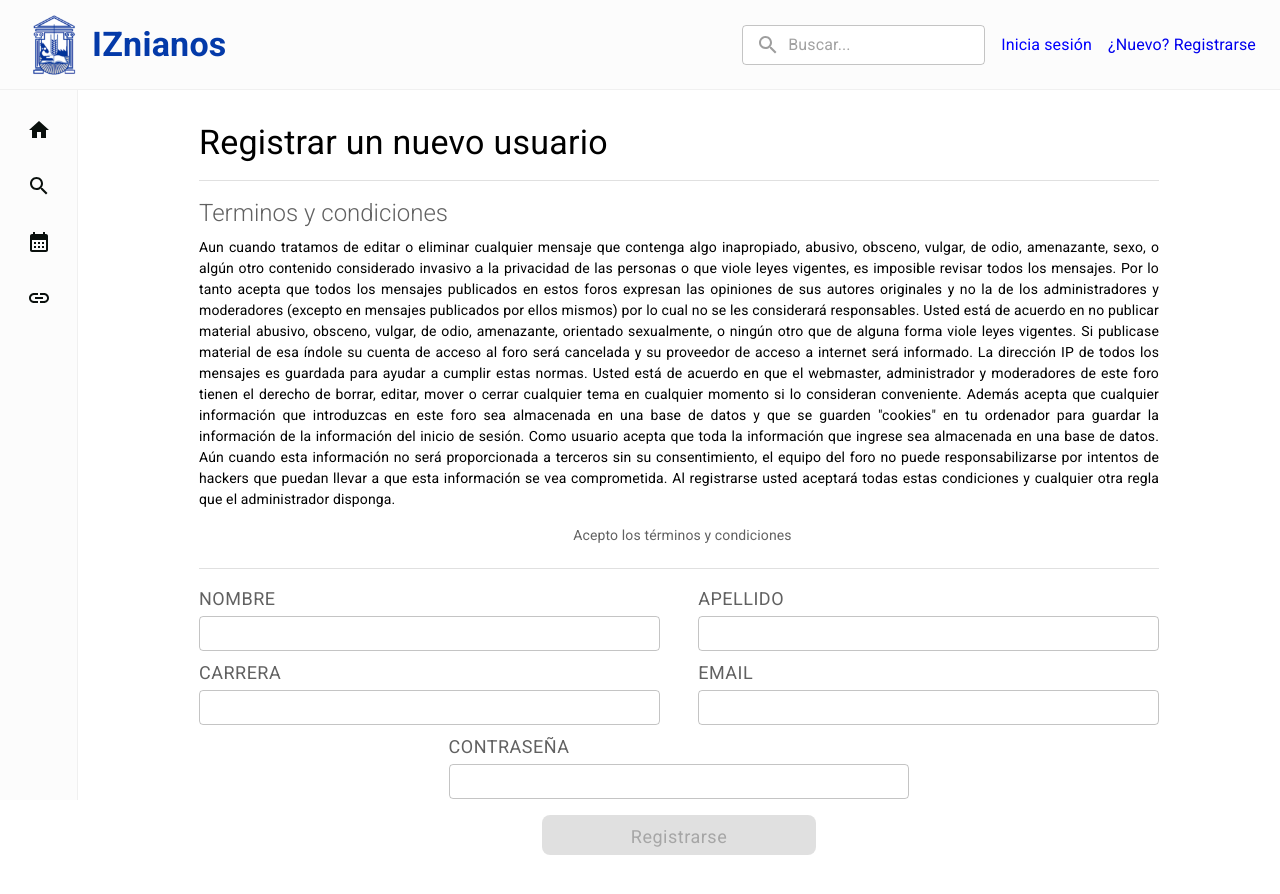
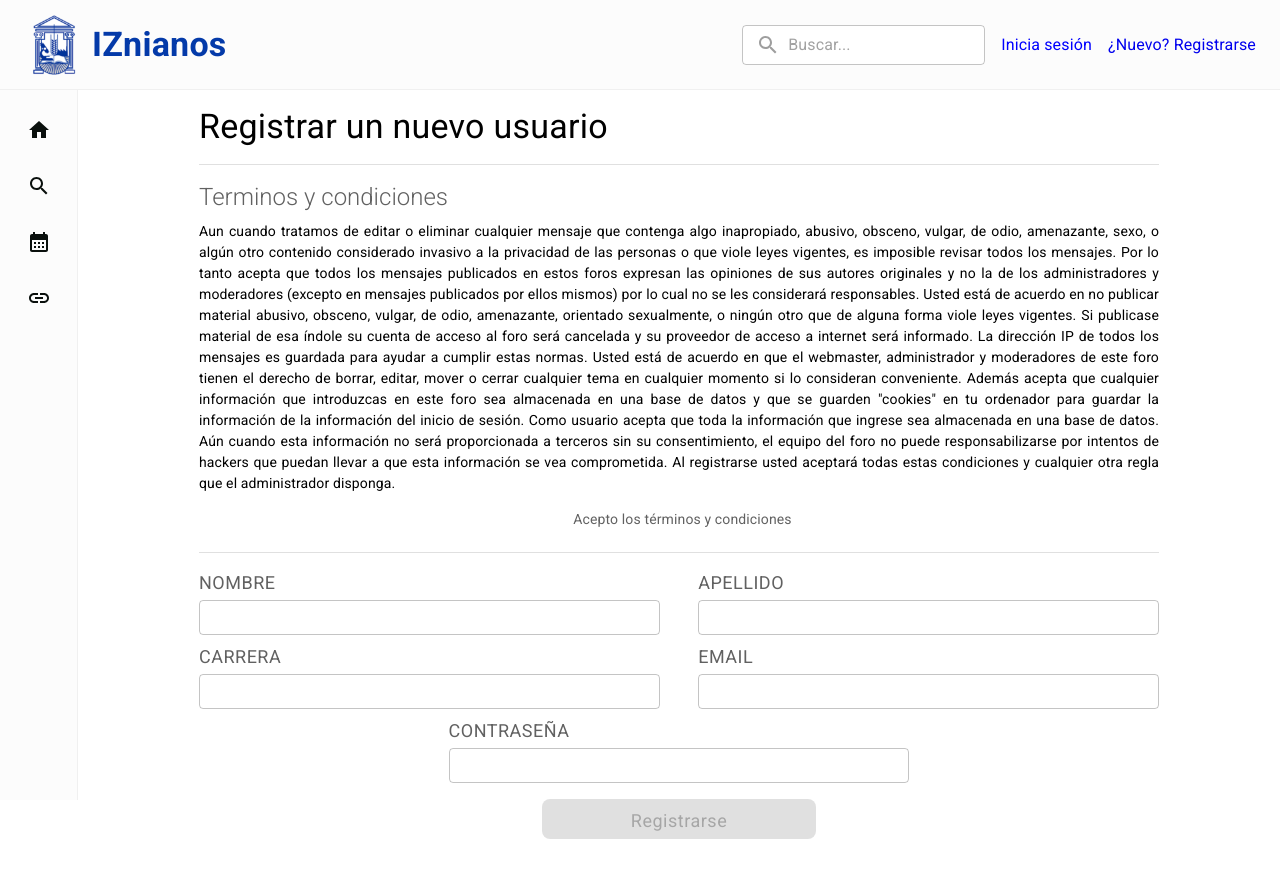
Before and after one commit to 1nazareno1/Front-ALG-3, a React (Vite) app: page /registro in a window 1280 px wide. After the commit the page ends 863 px from the top, so only its background shows below. Built offline with nearby package versions, Linux system fonts and the light colour scheme; some icons are missing.

Commit message:
Ajustes visuales

```diff
--- a/src/App.jsx
+++ b/src/App.jsx
@@ -9,10 +9,6 @@ import { RegisterPage } from "./pages/register/RegisterPage";
 import { theme } from "./theme/Theme";
 import { ThemeProvider } from "@mui/material";
 import { Toaster } from "sonner";
-
-
-//importamos la página de registro
-import  RegistrarsePage  from './pages/registrarse/RegistrarsePage'
 
 //* Este archivo contiene toda la aplicación
 function App() {
--- a/src/components/navbar/Barra horizontal/MainNavbar.jsx
+++ b/src/components/navbar/Barra horizontal/MainNavbar.jsx
@@ -16,7 +16,6 @@ export const MainNavbar = () => {
   const [modalOpen, setLoginOpen] = useState(false);
   const { isLogged, username } = useSelector((state) => state.auth);
   const { upLg } = useWindowSize();
-
 
   return (
     <>
@@ -51,10 +50,7 @@ export const MainNavbar = () => {
             />
 
             {isLogged ? (
-
               <LoggedDesktop username={username} />
-
-
             ) : (
               <NotLoggedDesktop
                 modalOpen={modalOpen}
--- a/src/components/navbar/Barra horizontal/MenuMobileLinkComponent.jsx
+++ b/src/components/navbar/Barra horizontal/MenuMobileLinkComponent.jsx
@@ -1,4 +1,4 @@
-import { ListItem, ListItemIcon, ListItemText, Typography } from '@mui/material'
+import { ListItem, ListItemIcon, Typography } from '@mui/material'
 
 export const MenuMobileLinkComponent = ({ icon, text }) => {
   return (
--- a/src/components/navbar/Barra horizontal/components/LoggedDesktop.jsx
+++ b/src/components/navbar/Barra horizontal/components/LoggedDesktop.jsx
@@ -1,36 +1,36 @@
-import { Box, Tooltip, Typography } from '@mui/material'
-import { logout } from '../../../../redux/slices/authSlice'
-import { Logout, NotificationImportant } from '@mui/icons-material'
-import { useDispatch } from 'react-redux'
-import { NotificationsMenu } from './NotificationsMenu';
-import React, { useState } from 'react';
+import { Box, Tooltip, Typography } from "@mui/material";
+import { logout } from "../../../../redux/slices/authSlice";
+import { Logout } from "@mui/icons-material";
+import { useDispatch } from "react-redux";
+import { NotificationsMenu } from "./NotificationsMenu";
+import { useState } from "react";
 
 export const LoggedDesktop = ({ username }) => {
-  const dispatch = useDispatch()
+  const dispatch = useDispatch();
   const [notificaciones] = useState([
-    {id: 1, mensaje: "tienes una nueva respuesta"},
-    {id: 2, mensaje: "Tu post fue Bloqueado"}
-  ])
+    { id: 1, mensaje: "tienes una nueva respuesta" },
+    { id: 2, mensaje: "Tu post fue Bloqueado" },
+  ]);
 
   return (
-    <Box display={'flex'} gap={3}>
+    <Box display={"flex"} gap={3} alignItems={"center"}>
       <Typography color="primary">
-        Hola{' '}
-        <Typography component={'span'} fontWeight={500}>
+        Hola{" "}
+        <Typography component={"span"} fontWeight={500}>
           {username}
         </Typography>
       </Typography>
-
       <NotificationsMenu notificaciones={notificaciones} />
       <Tooltip title="Cerrar sesión" placement="top">
         <Box
+          height={24}
           onClick={() => {
-            dispatch(logout())
+            dispatch(logout());
           }}
         >
-          <Logout color="primary" sx={{ cursor: 'pointer' }} />
+          <Logout color="primary" sx={{ cursor: "pointer" }} />
         </Box>
       </Tooltip>
     </Box>
-  )
-}
+  );
+};
--- a/src/components/navbar/Barra horizontal/components/NotificationsMenu.jsx
+++ b/src/components/navbar/Barra horizontal/components/NotificationsMenu.jsx
@@ -10,7 +10,9 @@ export const NotificationsMenu = ({ notificaciones }) => {
     <>
       <IconButton onClick={() => setOpen(!open)} sx={{ ml: 1 }}>
         <Badge badgeContent={notificaciones.length} color="error">
-          <NotificationsIcon sx={{ color: "#2273b6ff" }} />
+          <NotificationsIcon
+            sx={(theme) => ({ color: theme.palette.primary.main })}
+          />
         </Badge>
       </IconButton>
 
@@ -34,9 +36,7 @@ export const NotificationsMenu = ({ notificaciones }) => {
             </Typography>
 
             {notificaciones.length === 0 ? (
-              <Typography sx={{ mb: 1 }}>
-                No tienes notificaciones.
-              </Typography>
+              <Typography sx={{ mb: 1 }}>No tienes notificaciones.</Typography>
             ) : (
               notificaciones.map((n) => (
                 <Typography key={n.id} sx={{ mb: 1 }}>
--- a/src/pages/register/RegisterPage.jsx
+++ b/src/pages/register/RegisterPage.jsx
@@ -23,7 +23,8 @@ export const RegisterPage = () => {
       <Box
         sx={{
           maxWidth: 1024,
-          p: 4,
+          py: 2,
+          px: 4,
           mx: "auto",
           mt: isLg ? 4 : 0,
         }}
```
